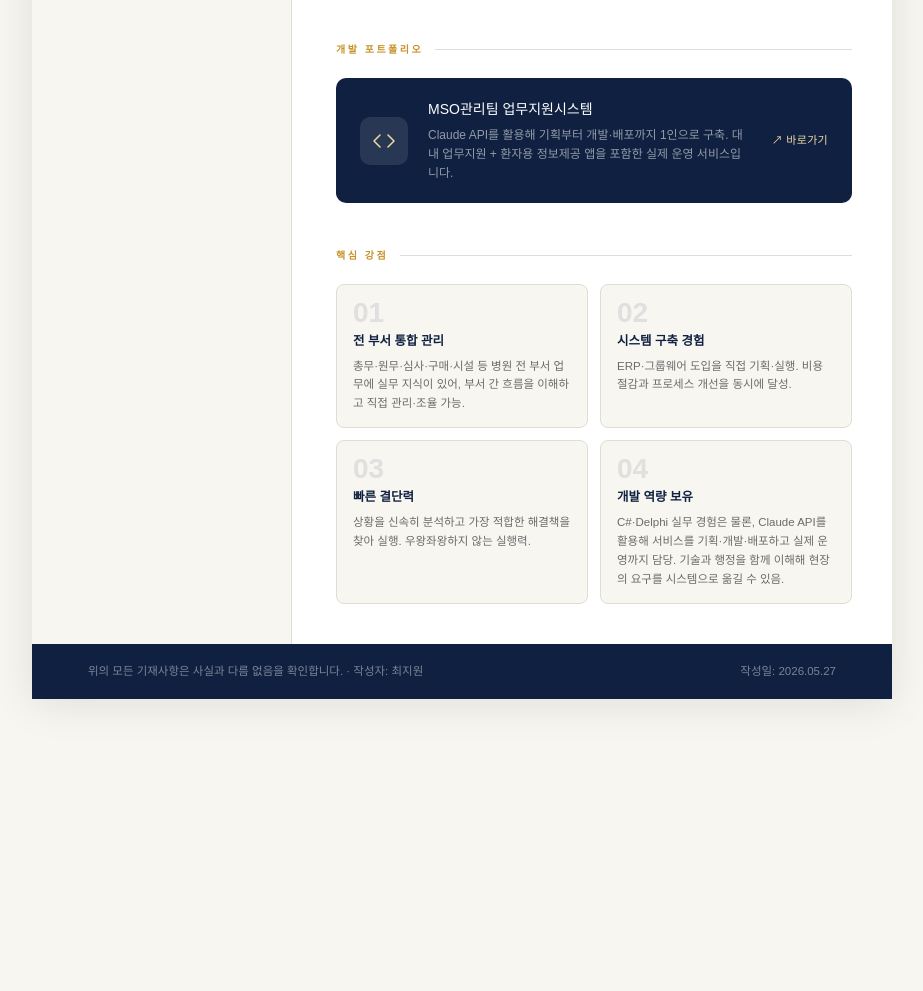
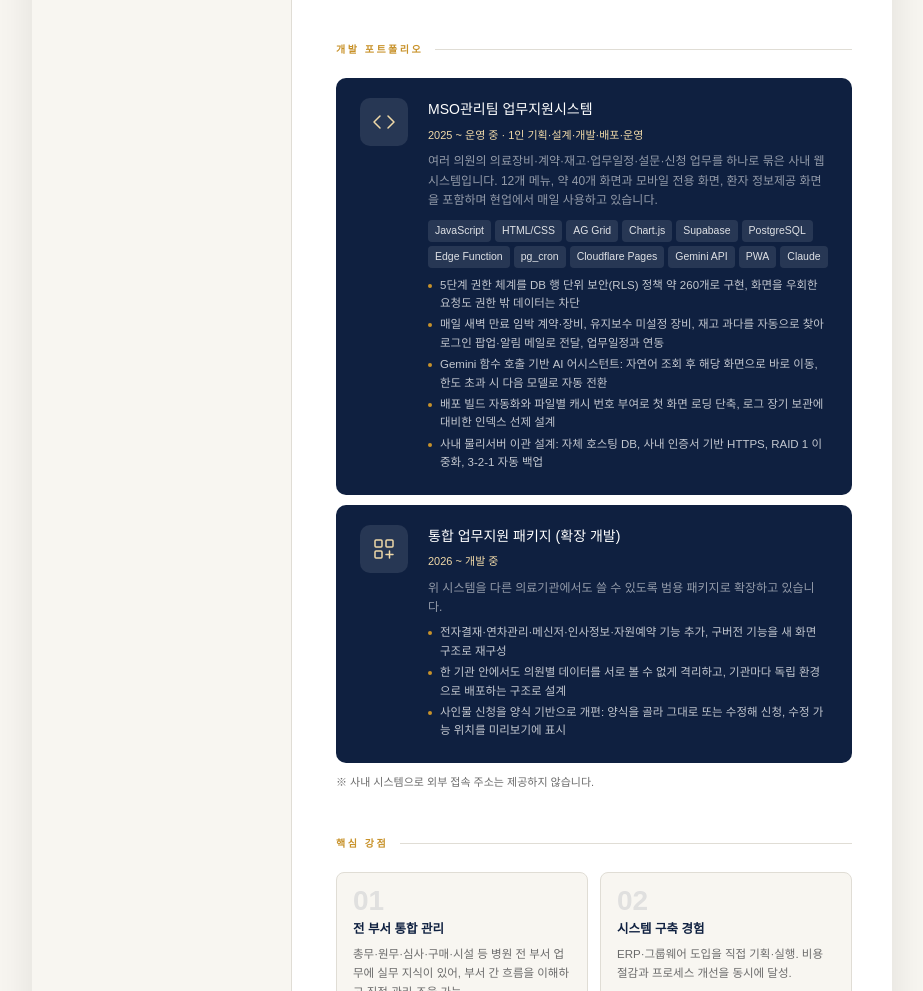
Before and after one commit to wizwon36/gc_imed_me, a plain HTML site: page resume.html in a window 1280 px wide. Shown: the part 2600-3591 px from the top of the page, without its empty margins (178-1101 px from the left). Before the commit the page ends 3339 px from the top, so only its background shows below. Drawn offline with Linux system fonts and the light colour scheme; a web font is replaced by a local one.

Commit message:
Update resume.html

```diff
--- a/resume.html
+++ b/resume.html
@@ -562,6 +562,23 @@
     font-weight: 500;
     letter-spacing: 0.3px;
     white-space: nowrap;
+  }
+
+  /* 포트폴리오 상세 */
+  .pf-card { align-items: flex-start; margin-bottom: 10px; }
+  .pf-meta { font-size: 11px; color: var(--accent-light); font-weight: 500; margin-bottom: 8px; }
+  .pf-stack { display: flex; flex-wrap: wrap; gap: 4px; margin: 10px 0 8px; }
+  .pf-stack span { font-size: 10.5px; color: rgba(255,255,255,0.85); background: rgba(255,255,255,0.10); border-radius: 4px; padding: 2px 7px; }
+  .pf-list { list-style: none; padding: 0; margin: 6px 0 0; }
+  .pf-list li { position: relative; padding-left: 12px; font-size: 11.5px; line-height: 1.6; color: rgba(255,255,255,0.75); font-weight: 300; margin-bottom: 3px; }
+  .pf-list li::before { content: ''; position: absolute; left: 0; top: 8px; width: 4px; height: 4px; border-radius: 50%; background: var(--accent); }
+  .pf-note { font-size: 11px; color: var(--text-muted); font-weight: 300; margin-top: 2px; }
+  .pf-card { break-inside: avoid; page-break-inside: avoid; }
+  body.bw-mode .pf-meta, body.bw-mode .pf-stack span, body.bw-mode .pf-list li { color: #ddd !important; }
+  body.bw-mode .pf-list li::before { background: #fff !important; }
+  @media print and (monochrome) {
+    .pf-meta, .pf-stack span, .pf-list li { color: #ddd !important; }
+    .pf-list li::before { background: #fff !important; }
   }
 
   /* Personality */
@@ -1540,16 +1557,42 @@
       <!-- PORTFOLIO -->
       <div class="section">
         <div class="section-title">개발 포트폴리오</div>
-        <div class="portfolio-card">
+        <div class="portfolio-card pf-card">
           <div class="portfolio-icon">
             <svg viewBox="0 0 24 24"><polyline points="16 18 22 12 16 6"/><polyline points="8 6 2 12 8 18"/></svg>
           </div>
           <div class="portfolio-info">
             <div class="portfolio-title">MSO관리팀 업무지원시스템</div>
-            <div class="portfolio-desc">Claude API를 활용해 기획부터 개발·배포까지 1인으로 구축. 대내 업무지원 + 환자용 정보제공 앱을 포함한 실제 운영 서비스입니다.</div>
-          </div>
-          <a href="https://mso-manage.pages.dev/" class="portfolio-url" target="_blank">↗ 바로가기</a>
-        </div>
+            <div class="pf-meta">2025 ~ 운영 중 · 1인 기획·설계·개발·배포·운영</div>
+            <div class="portfolio-desc">여러 의원의 의료장비·계약·재고·업무일정·설문·신청 업무를 하나로 묶은 사내 웹 시스템입니다. 12개 메뉴, 약 40개 화면과 모바일 전용 화면, 환자 정보제공 화면을 포함하며 현업에서 매일 사용하고 있습니다.</div>
+            <div class="pf-stack">
+              <span>JavaScript</span><span>HTML/CSS</span><span>AG Grid</span><span>Chart.js</span><span>Supabase</span><span>PostgreSQL</span><span>Edge Function</span><span>pg_cron</span><span>Cloudflare Pages</span><span>Gemini API</span><span>PWA</span><span>Claude</span>
+            </div>
+            <ul class="pf-list">
+              <li>5단계 권한 체계를 DB 행 단위 보안(RLS) 정책 약 260개로 구현, 화면을 우회한 요청도 권한 밖 데이터는 차단</li>
+              <li>매일 새벽 만료 임박 계약·장비, 유지보수 미설정 장비, 재고 과다를 자동으로 찾아 로그인 팝업·알림 메일로 전달, 업무일정과 연동</li>
+              <li>Gemini 함수 호출 기반 AI 어시스턴트: 자연어 조회 후 해당 화면으로 바로 이동, 한도 초과 시 다음 모델로 자동 전환</li>
+              <li>배포 빌드 자동화와 파일별 캐시 번호 부여로 첫 화면 로딩 단축, 로그 장기 보관에 대비한 인덱스 선제 설계</li>
+              <li>사내 물리서버 이관 설계: 자체 호스팅 DB, 사내 인증서 기반 HTTPS, RAID 1 이중화, 3-2-1 자동 백업</li>
+            </ul>
+          </div>
+        </div>
+        <div class="portfolio-card pf-card">
+          <div class="portfolio-icon">
+            <svg viewBox="0 0 24 24"><rect x="3" y="3" width="7" height="7" rx="1"/><rect x="14" y="3" width="7" height="7" rx="1"/><rect x="3" y="14" width="7" height="7" rx="1"/><path d="M17.5 14v7M14 17.5h7"/></svg>
+          </div>
+          <div class="portfolio-info">
+            <div class="portfolio-title">통합 업무지원 패키지 (확장 개발)</div>
+            <div class="pf-meta">2026 ~ 개발 중</div>
+            <div class="portfolio-desc">위 시스템을 다른 의료기관에서도 쓸 수 있도록 범용 패키지로 확장하고 있습니다.</div>
+            <ul class="pf-list">
+              <li>전자결재·연차관리·메신저·인사정보·자원예약 기능 추가, 구버전 기능을 새 화면 구조로 재구성</li>
+              <li>한 기관 안에서도 의원별 데이터를 서로 볼 수 없게 격리하고, 기관마다 독립 환경으로 배포하는 구조로 설계</li>
+              <li>사인물 신청을 양식 기반으로 개편: 양식을 골라 그대로 또는 수정해 신청, 수정 가능 위치를 미리보기에 표시</li>
+            </ul>
+          </div>
+        </div>
+        <div class="pf-note">※ 사내 시스템으로 외부 접속 주소는 제공하지 않습니다.</div>
       </div>
 
       <!-- STRENGTHS -->
```
